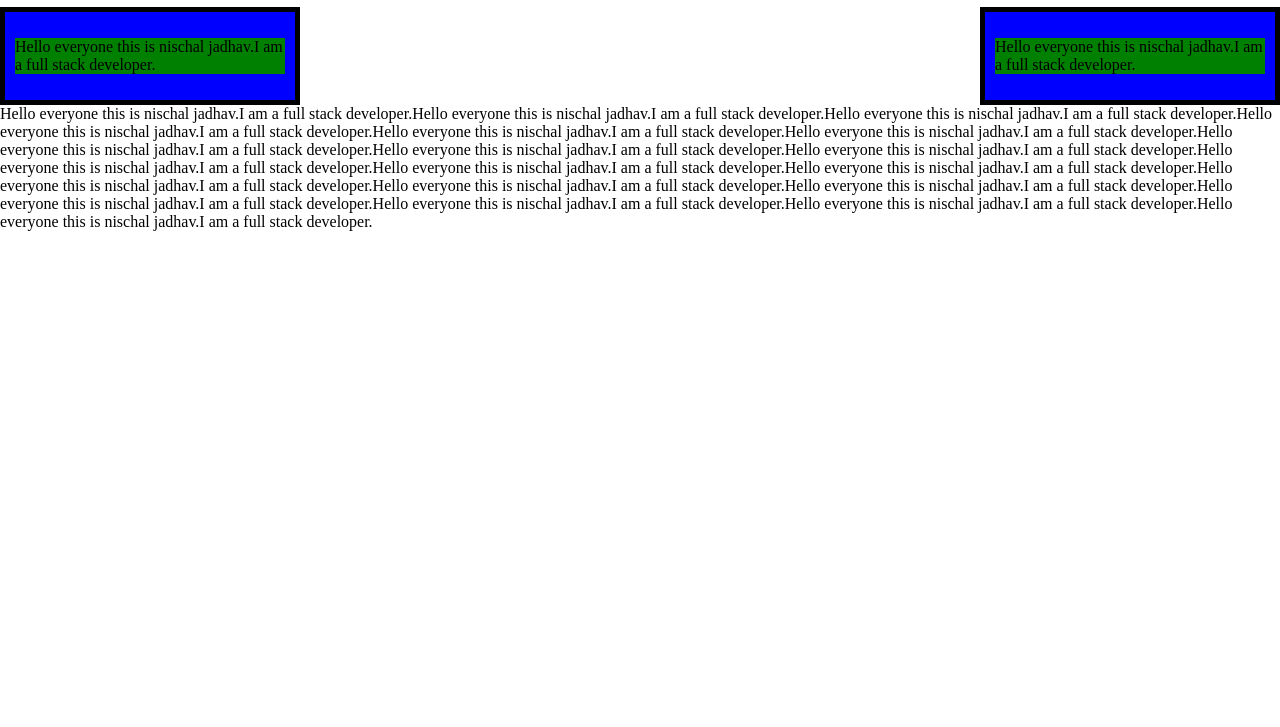
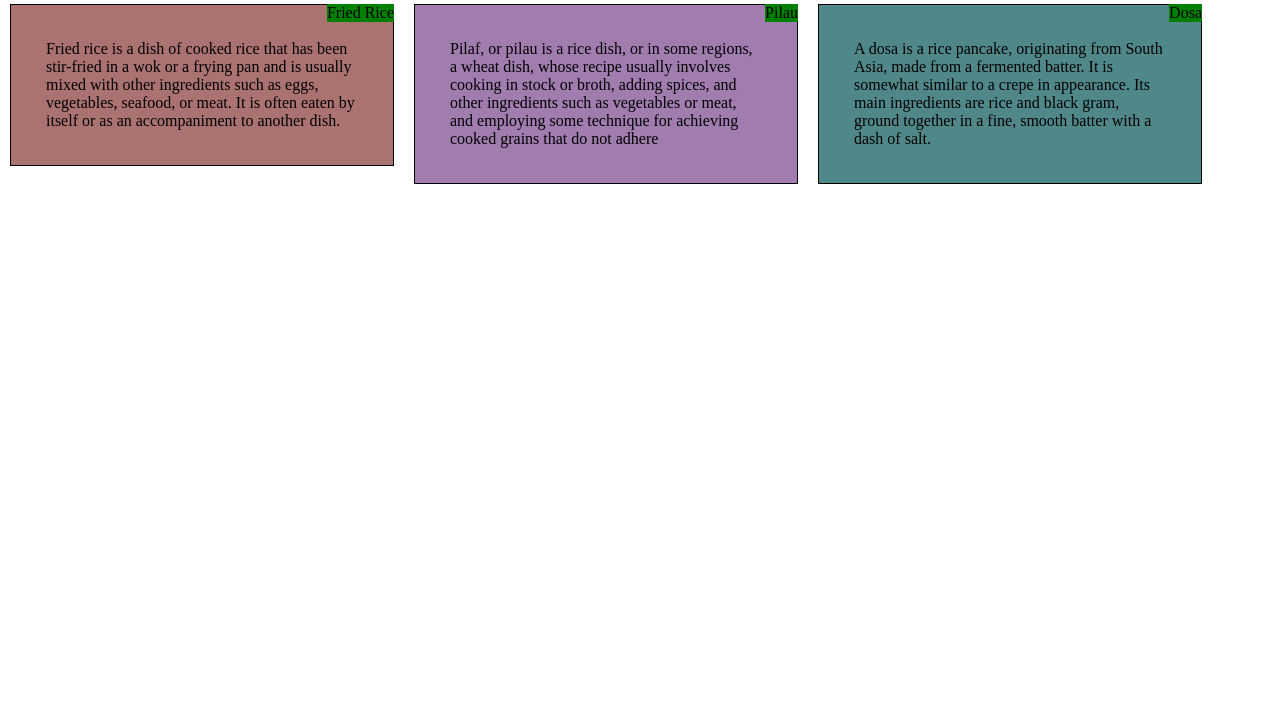
Before and after one commit to nischal-jadhav123/Coursera-Assignments, a plain HTML site: page assignment2/index.html in a window 1280 px wide. Shown: the part 73-800 px from the top of the page. Drawn offline with Linux system fonts and the light colour scheme.

Commit message:
Complete

```diff
--- a/assignment2/index.html
+++ b/assignment2/index.html
@@ -1,25 +1,25 @@
 <!DOCTYPE html>
 <html>
 <head>
-	<title>Hello Coursera!!</title>
-	<link rel="stylesheet" type="text/css" href="style.css">
+<meta charset="utf-8">
+<link rel="stylesheet" type="text/css" href="style.css">
+<meta name="viewport" content="width=device-width, initial-scale=1.0">
+<title>Assignment2 Solution</title>
 </head>
 <body>
-<h1>Demonstartion of Box Model </h1>
-<div class="box">
-	<div class="content">
-		<p>Hello everyone this is nischal jadhav.I am a full stack developer.</p>
-	</div>
+<h1>Our Menu</h1>
+<div class="row">
+<div class="col-lg-3 col-md-6 col-sm-12">
+<p id="content1">Fried rice is a dish of cooked rice that has been stir-fried in a wok or a frying pan and is usually mixed with other ingredients such as eggs, vegetables, seafood, or meat. It is often eaten by itself or as an accompaniment to another dish.</p>
+<p id=dummy>Fried Rice</p>
 </div>
-<div class="box1">
-	<div class="content1">
-		<p>Hello everyone this is nischal jadhav.I am a full stack developer.</p>
-	</div>
+<div class="col-lg-3 col-md-6 col-sm-12">
+<p id="content2">Pilaf, or pilau is a rice dish, or in some regions, a wheat dish, whose recipe usually involves cooking in stock or broth, adding spices, and other ingredients such as vegetables or meat, and employing some technique for achieving cooked grains that do not adhere</p>
+<p id="dummy">Pilau</p>
 </div>
-<div class="box2">
-	<div class="content2">
-		<p>Hello everyone this is nischal jadhav.I am a full stack developer.Hello everyone this is nischal jadhav.I am a full stack developer.Hello everyone this is nischal jadhav.I am a full stack developer.Hello everyone this is nischal jadhav.I am a full stack developer.Hello everyone this is nischal jadhav.I am a full stack developer.Hello everyone this is nischal jadhav.I am a full stack developer.Hello everyone this is nischal jadhav.I am a full stack developer.Hello everyone this is nischal jadhav.I am a full stack developer.Hello everyone this is nischal jadhav.I am a full stack developer.Hello everyone this is nischal jadhav.I am a full stack developer.Hello everyone this is nischal jadhav.I am a full stack developer.Hello everyone this is nischal jadhav.I am a full stack developer.Hello everyone this is nischal jadhav.I am a full stack developer.Hello everyone this is nischal jadhav.I am a full stack developer.Hello everyone this is nischal jadhav.I am a full stack developer.Hello everyone this is nischal jadhav.I am a full stack developer.Hello everyone this is nischal jadhav.I am a full stack developer.Hello everyone this is nischal jadhav.I am a full stack developer.Hello everyone this is nischal jadhav.I am a full stack developer.</p>
-	</div>
+<div class="col-lg-3 col-md-12 col-sm-12">
+<p id="content3">A dosa is a rice pancake, originating from South Asia, made from a fermented batter. It is somewhat similar to a crepe in appearance. Its main ingredients are rice and black gram, ground together in a fine, smooth batter with a dash of salt.</p>
+<p id="dummy">Dosa</p>
 </div>
 
 </body>
--- a/assignment2/style.css
+++ b/assignment2/style.css
@@ -1,37 +1,120 @@
-*{
+* {
   box-sizing: border-box;
+  margin: 0;
+  padding: 0;
 }
-body{
-	margin:0;
-	padding:0;
+h1 {
+  margin-bottom: 15px;
+  margin-top: 15px;
+  text-align: center;
+  color:Blue;
+}
+.row{
+		width:100%;
+	}
 
+/***************************Large device only*********************/
+@media(min-width: 992px){
+	.col-lg-3{
+		float: left;
+		width:30%;
+		margin: 10px;
+		position: relative;
+	}
+	#content1{
+		background-color: #AB7272;
+		border:1px solid black;
+		padding:35px;
 
 	}
-.box{
+	#content2{
+		background-color: #A07CAF;
+		border:1px solid black;
+		padding:35px;
+	}
+	#content3{
+		background-color: #508789;
+		border:1px solid black;
+		padding:35px;
+	}
+	#dummy{
+		position:absolute;
+		top:0;
+		right:0;
+		background-color: green;
+	}
+}
+/****************************Medium device only********************/
+@media(min-width: 768px) and (max-width: 991px){
 
-	background-color: blue;
-	padding:10px;
-	width:300px;
-	border:5px solid black;
+	.col-md-6, .col-md-12{
 		float: left;
-}
-.content{
-	background-color: green;
+		position: relative;
+		margin-top: 20px;
 
 	}
-.box1{
-
-	background-color: blue;
-	padding:10px;
-	width:300px;
-	border:5px solid black;
-	float:right;
+	.col-md-6{
+	width:40%;
+	margin-left:30px;
+	margin-right: 30px;
+	}
+	.col-md-12 {
+    width: 100%;
+  }
+	#content1{
+		background-color: #AB7272;
+		border:1px solid black;
+		padding-top: 30px;
 
 	}
-.content1{
+	#content2{
+		background-color: #A07CAF;
+		border:1px solid black;
+		padding-top: 30px;
+	}
+	#content3{
+		background-color: #508789;
+		border:1px solid black;
+		padding-top: 30px;
+		clear:both;
+	}
+
+	#dummy{
+		position:absolute;
+		top:0;
+		right:0;
 		background-color: green;
+	}
+}
+	/*********************************Small Devices only******************************/
+	@media(min-width: 10px) and (max-width: 767px){
+		.col-sm-12{
+		float: left;
+		width:100%;
+		position: relative;
+		margin-bottom: 30px;
+	}
+	#content1{
+		background-color: #AB7272;
+		border:1px solid black;
+		padding:35px;
 
 	}
-.box2{
-clear:both;
+	#content2{
+		background-color: #A07CAF;
+		border:1px solid black;
+		padding:35px;
 	}
+	#content3{
+		background-color: #508789;
+		border:1px solid black;
+		padding:35px;
+	}
+	#dummy{
+		position:absolute;
+		top:0;
+		right:0;
+		background-color: green;
+	}
+
+	}
```
Lines whose indentation alone changed are shown as unchanged.
